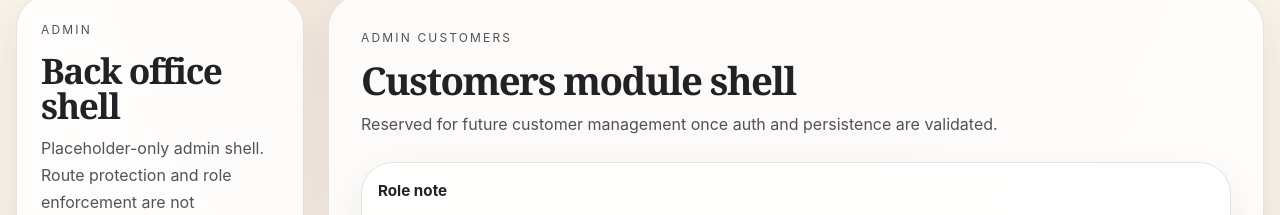
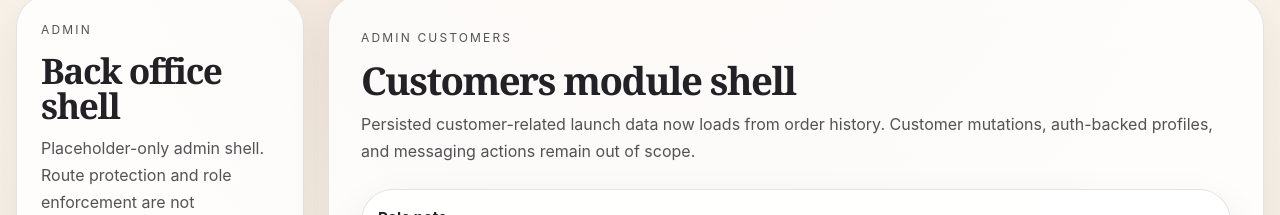
Before and after one commit to Riad-Rug/loom-hearth-studio, a Next.js app: page /admin/customers in a window 1280 px wide. Shown: the part 211-426 px from the top of the page. Built offline with nearby package versions, Linux system fonts and the light colour scheme; no server answers; the database is empty.

Commit message:
feat: load persisted customer summaries in admin module

```diff
--- a/app/(admin)/admin/customers/page.tsx
+++ b/app/(admin)/admin/customers/page.tsx
@@ -1,5 +1,18 @@
+import { getAdminCustomersModuleData } from "@/lib/admin/customers";
 import { AdminModulePageView } from "@/features/admin/admin-module-page-view";
+import { adminModules } from "@/features/admin/admin-data";
 
-export default function AdminCustomersPage() {
-  return <AdminModulePageView moduleKey="customers" />;
+export default async function AdminCustomersPage() {
+  const customersModuleData = await getAdminCustomersModuleData();
+
+  return (
+    <AdminModulePageView
+      moduleKey="customers"
+      moduleOverride={{
+        ...adminModules.customers,
+        description: customersModuleData.description,
+        cards: customersModuleData.cards,
+      }}
+    />
+  );
 }
--- a/features/admin/admin-data.ts
+++ b/features/admin/admin-data.ts
@@ -82,11 +82,11 @@ export const adminModules: Record<
     eyebrow: "Admin customers",
     title: "Customers module shell",
     description:
-      "Reserved for future customer management once auth and persistence are validated.",
+      "Persisted customer-related launch data can now be retrieved from order history. Customer mutations and auth-backed profile management remain out of scope.",
     cards: [
       {
         title: "Customer records",
-        body: "Placeholder customer list and profile area only.",
+        body: "Persisted customer summaries are retrieved through the admin customers boundary.",
       },
       {
         title: "Customer communication",
--- /dev/null
+++ b/lib/admin/customers.ts
@@ -0,0 +1,135 @@
+import { createOrderRepository } from "@/lib/db/repositories/order-repository";
+import type { Order } from "@/types/domain";
+
+export type AdminCustomersModuleCardData = {
+  title: string;
+  body: string;
+  lines?: string[];
+};
+
+export type AdminCustomersModuleData = {
+  description: string;
+  cards: AdminCustomersModuleCardData[];
+};
+
+type PersistedCustomerSummary = {
+  email: string;
+  fullName: string;
+  phone: string | null;
+  orderCount: number;
+  totalSpentUsd: number;
+  latestOrderNumber: string;
+  latestOrderPlacedAt: string;
+};
+
+export async function getAdminCustomersModuleData(): Promise<AdminCustomersModuleData> {
+  const orders = await createOrderRepository().listAll();
+  const customers = createPersistedCustomerSummaries(orders);
+
+  return {
+    description:
+      "Persisted customer-related launch data now loads from order history. Customer mutations, auth-backed profiles, and messaging actions remain out of scope.",
+    cards: [
+      {
+        title: "Customer records",
+        body:
+          customers.length > 0
+            ? "Customer summaries are derived from persisted launch orders."
+            : "No persisted customer-related order data is available yet.",
+        lines: createCustomerSummaryLines(customers),
+      },
+      {
+        title: "Recent customer activity",
+        body:
+          customers.length > 0
+            ? "Recent persisted customer summaries are shown below for launch visibility."
+            : "Customer activity entries will appear here after paid Checkout orders are persisted.",
+        lines: createRecentCustomerLines(customers),
+      },
+    ],
+  };
+}
+
+function createPersistedCustomerSummaries(orders: Order[]) {
+  const customersByEmail = new Map<string, PersistedCustomerSummary>();
+
+  for (const order of orders) {
+    const email = order.shippingAddress.email;
+    const existingCustomer = customersByEmail.get(email);
+
+    if (!existingCustomer) {
+      customersByEmail.set(email, {
+        email,
+        fullName: order.shippingAddress.fullName,
+        phone: order.shippingAddress.phone ?? null,
+        orderCount: 1,
+        totalSpentUsd: order.totalUsd,
+        latestOrderNumber: order.orderNumber,
+        latestOrderPlacedAt: order.placedAt,
+      });
+      continue;
+    }
+
+    existingCustomer.orderCount += 1;
+    existingCustomer.totalSpentUsd += order.totalUsd;
+
+    if (new Date(order.placedAt).getTime() > new Date(existingCustomer.latestOrderPlacedAt).getTime()) {
+      existingCustomer.fullName = order.shippingAddress.fullName;
+      existingCustomer.phone = order.shippingAddress.phone ?? existingCustomer.phone;
+      existingCustomer.latestOrderNumber = order.orderNumber;
+      existingCustomer.latestOrderPlacedAt = order.placedAt;
+    }
+  }
+
+  return Array.from(customersByEmail.values()).sort(
+    (left, right) =>
+      new Date(right.latestOrderPlacedAt).getTime() -
+      new Date(left.latestOrderPlacedAt).getTime(),
+  );
+}
+
+function createCustomerSummaryLines(customers: PersistedCustomerSummary[]) {
+  if (!customers.length) {
+    return ["0 persisted customer summaries", "No latest customer yet"];
+  }
+
+  return [
+    `${customers.length} persisted customer summar${customers.length === 1 ? "y" : "ies"}`,
+    `Latest customer: ${customers[0].email}`,
+    `Latest order: ${customers[0].latestOrderNumber}`,
+  ];
+}
+
+function createRecentCustomerLines(customers: PersistedCustomerSummary[]) {
+  if (!customers.length) {
+    return ["No persisted customer-related order data exists yet."];
+  }
+
+  return customers.slice(0, 5).map((customer) => createRecentCustomerLine(customer));
+}
+
+function createRecentCustomerLine(customer: PersistedCustomerSummary) {
+  return [
+    customer.email,
+    customer.fullName,
+    `${customer.orderCount} order${customer.orderCount === 1 ? "" : "s"}`,
+    formatUsd(customer.totalSpentUsd),
+    `Latest ${customer.latestOrderNumber}`,
+    formatPlacedAt(customer.latestOrderPlacedAt),
+  ].join(" | ");
+}
+
+function formatPlacedAt(placedAt: string) {
+  return new Intl.DateTimeFormat("en-US", {
+    month: "short",
+    day: "numeric",
+    year: "numeric",
+  }).format(new Date(placedAt));
+}
+
+function formatUsd(amount: number) {
+  return new Intl.NumberFormat("en-US", {
+    style: "currency",
+    currency: "USD",
+  }).format(amount);
+}
```
